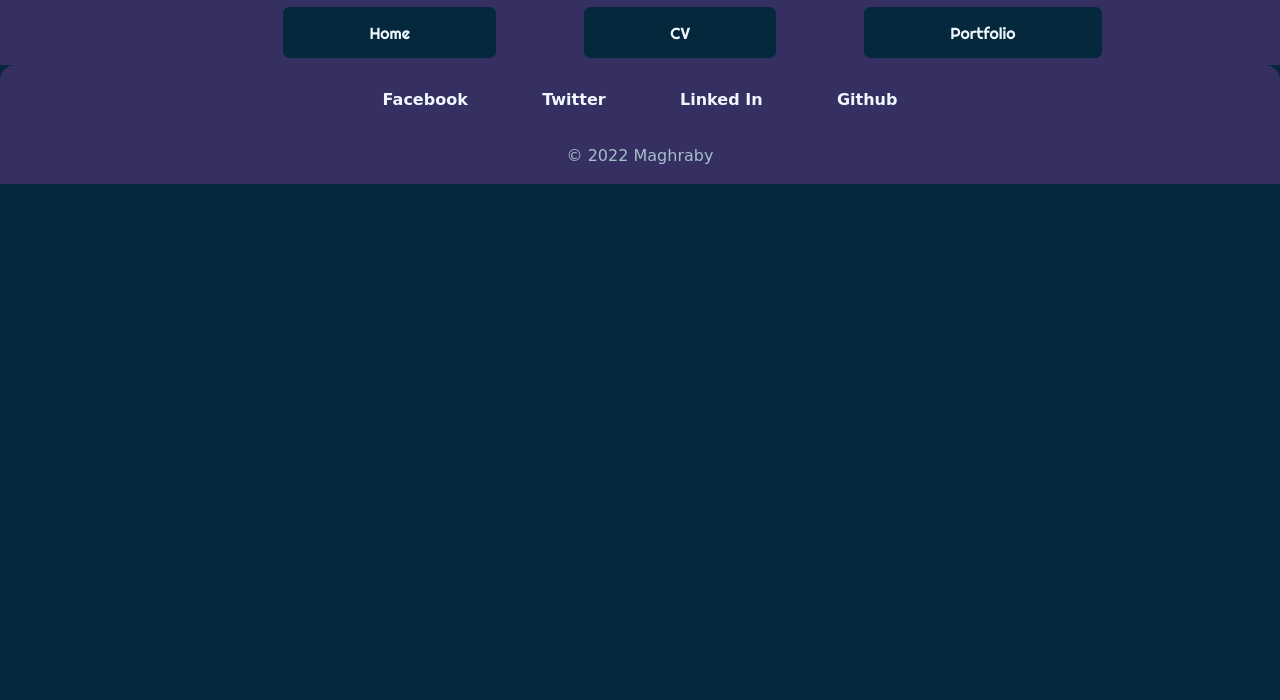
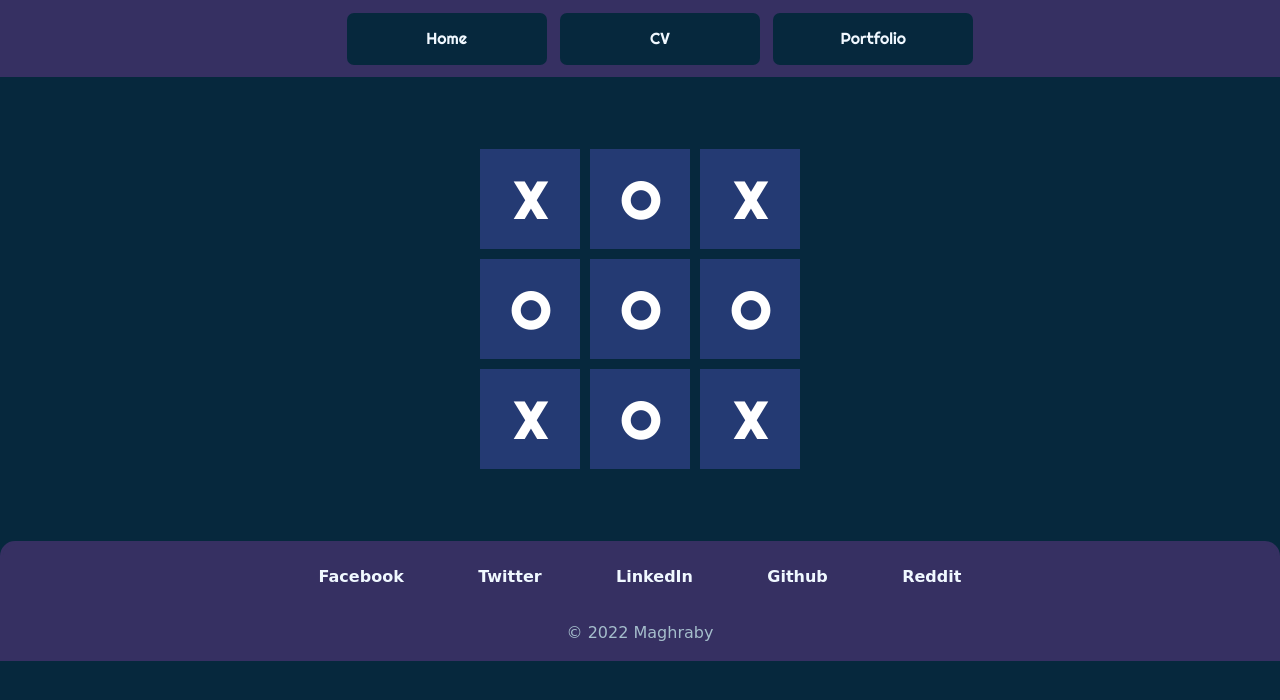
Before and after one commit to maghrabyy/maghrabyPersonalPage, a plain HTML site: page portfolio.html in a window 1280 px wide. Drawn offline with Linux system fonts and the light colour scheme; a web font is replaced by a local one.

Commit message:
applying flexbox layouts

```diff
--- a/portfolio.html
+++ b/portfolio.html
@@ -22,12 +22,24 @@
         </nav>
     </header>
     <main>
+        <div class="container">
+            <div class="box"><h1>X</h1></div>
+            <div class="box"><h1>O</h1></div>
+            <div class="box"><h1>X</h1></div>
+            <div class="box"><h1>O</h1></div>
+            <div class="box"><h1>O</h1></div>
+            <div class="box"><h1>O</h1></div>
+            <div class="box"><h1>X</h1></div>
+            <div class="box"><h1>O</h1></div>
+            <div class="box"><h1>X</h1></div>
+        </div>
     </main>
     <footer>
         <a href="https://www.facebook.com/MahMaghraby/" target="_blank">Facebook</a>
         <a href="https://twitter.com/Mahmoghraby" target="_blank">Twitter</a>
-        <a href="https://www.linkedin.com/in/mahmoud-elmaghraby-34b0967a/" target="_blank">Linked In</a>
+        <a href="https://www.linkedin.com/in/maghrabyy/" target="_blank">LinkedIn</a>
         <a href="https://github.com/maghrabyy" target="_blank">Github</a>
+        <a href="https://www.reddit.com/user/chaoticmagh" target="_blank">Reddit</a>
         <p>© 2022 Maghraby</p>
     </footer>
 </body>
--- a/style.css
+++ b/style.css
@@ -8,27 +8,28 @@ font-family: 'Righteous', cursive;*/
 nav{
     min-height: 65px;
     background-color: #363062;
-    position: relative;
 }
 
 nav ul{
     list-style-type: none;
-    position: absolute;
-    left: 15%;
-    top: 10%;
+    width:  50%;
+    margin: 0 auto;
+    display: flex;
+    justify-content: center;
 }
 
 nav li{
-    margin: 0 2.281em 0 3.2em;
-    float: left;
+    margin: 0.8rem auto;
 }
 
 nav a{
+    background-color:#06283D;
+    width: 12.5rem;
+    height: 2.3rem;
+    padding-top: 15px;
+    display: block;
+    text-align: center;
     text-decoration: none;
-    color: black;
-    border: #06283D solid;
-    padding: 0.8em 5.2em 0.8em 5.2em;
-    background-color:#06283D;
     color: aliceblue;
     border-radius: 7px;
     font-family: 'Righteous', cursive;
@@ -37,7 +38,6 @@ nav a{
 nav a:hover{
     color: #06283D;
     background-color: #A5BECC;
-    border-color: #A5BECC;
 }
 
 /*  Body    */
@@ -74,8 +74,8 @@ hr{
     border-style: dotted none none none;
     border-color: #243A73;
     border-width: 10px;
-    width: 30%;
-    margin: 50px auto 50px auto;
+    width: 8%;
+    margin: 80px auto 80px auto;
 }
 p{
     font-family: 'Gruppo', cursive;
@@ -280,14 +280,67 @@ h3{
 }
 
 .cvRow p{
-    font-size: 2rem;
+    font-size: 22pt;
+}
+
+.objective{
+    width: 75%;
+    line-height: 1.5;
+    font-size: 16pt;
+    margin: 0 auto 0 auto;
 }
 
 .cvRow li{
-    font-size: 2rem;
+    font-size: 1.5rem;
+    width: 50%;
+    margin: 0 auto 0 auto;
     font-family: 'Gruppo', cursive;
     list-style-type: none;
     color: #A5BECC;
+    line-height: 2;
+}
+
+.rowSkills{
+    display: flex;
+    justify-content: center;
+}
+
+.columnSkill{
+    width: 40%;
+}
+
+.techSkill{
+    width: 40%;
+}
+
+.techSkill li{
+    width: 100%;
 }
 
 /*  Portfolio Page  */
+.container{
+    display: flex;
+    flex-wrap: wrap;
+    width: 330px;
+    margin: 67px auto;
+}
+
+.box{
+    height: 100px;
+    width: 100px;
+    background-color:#243A73;
+    margin: 5px;
+    text-align: center;
+}
+
+.box:hover{
+    background-color: #363062;
+    cursor: pointer;
+}
+
+.box h1{
+    font-family: 'Righteous', cursive;
+    color: white;
+    font-size: 38pt;
+    margin-top: 20%;
+}
```
Also changed, not shown: cv.html (+21 -12 lines), index.html (+2 -1 lines).
